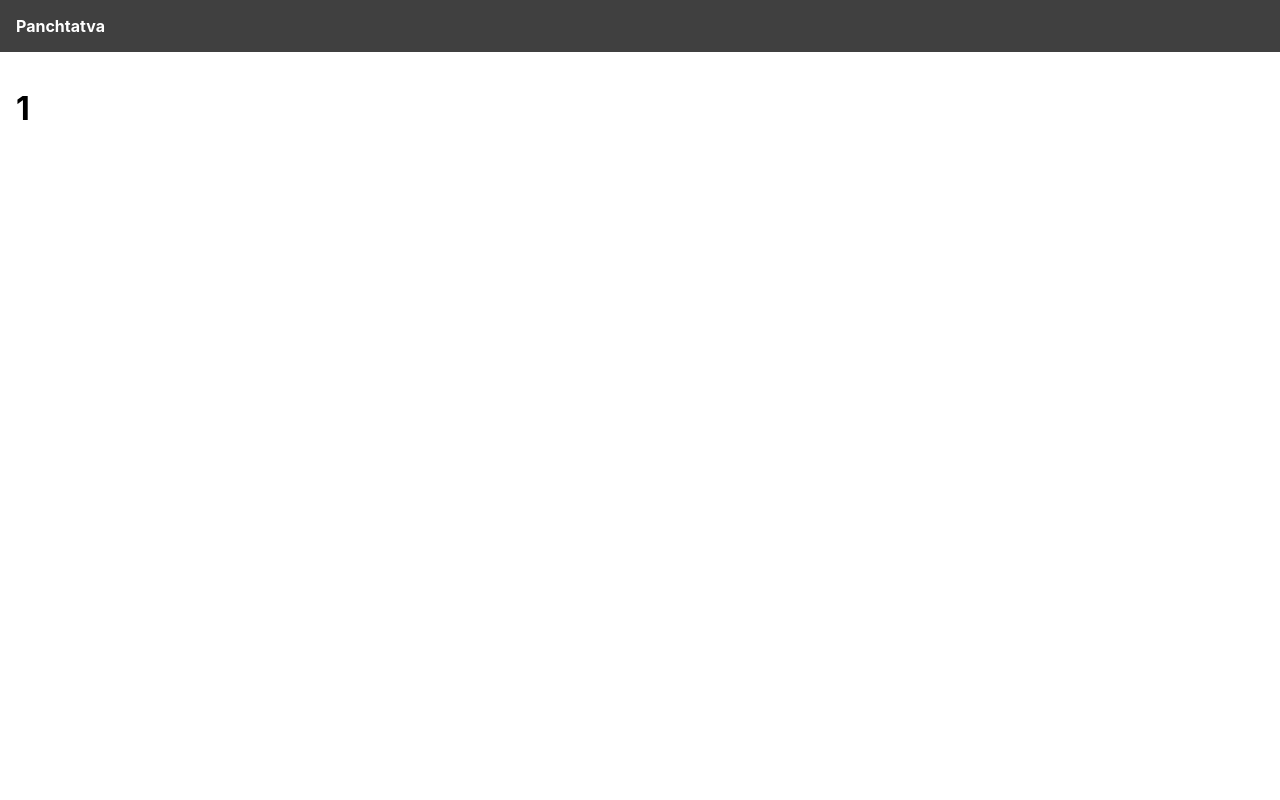
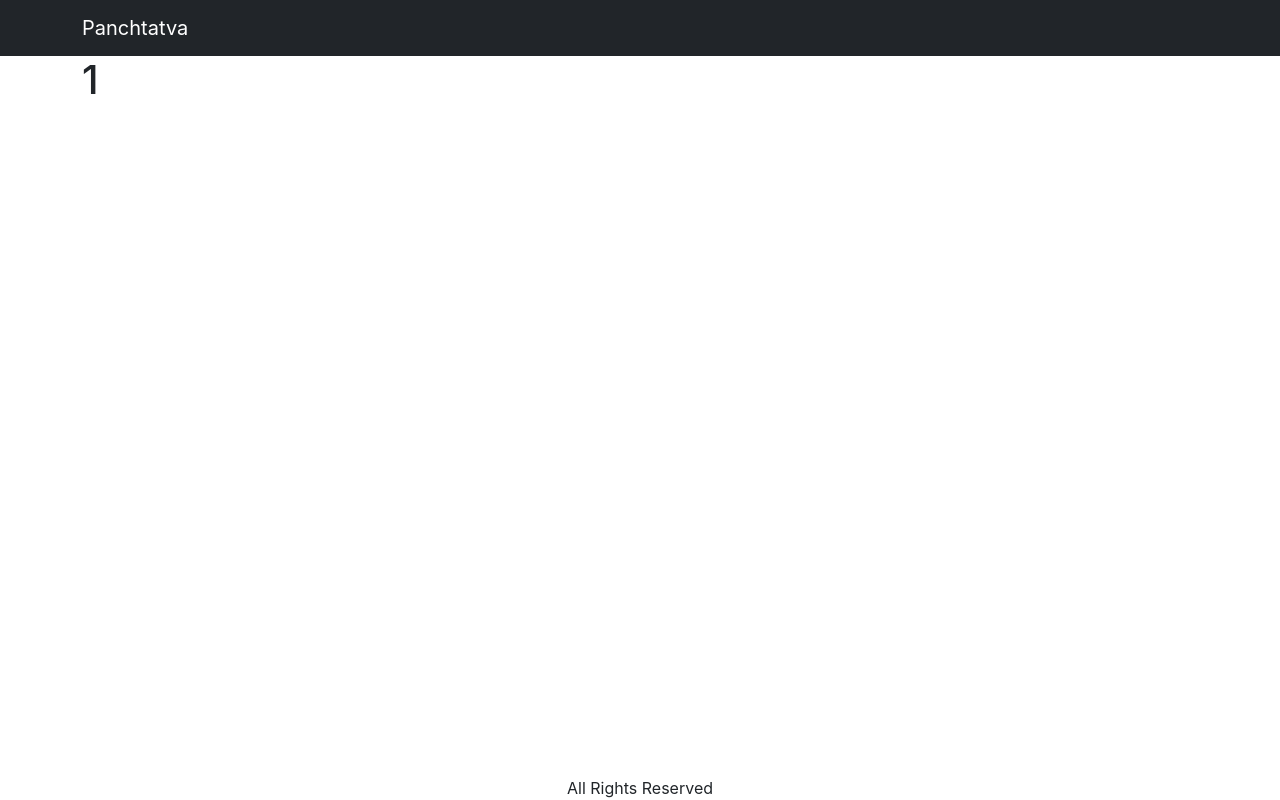
Before and after one commit to Sarthak-503/Panchtatva, a React (Create React App) app in the folder frontend/: page /product/1 in a window 1280 px wide. Built offline with nearby package versions, Linux system fonts and the light colour scheme.

Commit message:
new commit

```diff
--- a/frontend/package.json
+++ b/frontend/package.json
@@ -8,11 +8,13 @@
     "@testing-library/react": "^13.4.0",
     "@testing-library/user-event": "^13.5.0",
     "axios": "^1.2.3",
+    "bootstrap": "^5.2.3",
     "react": "^18.2.0",
+    "react-bootstrap": "^2.7.0",
     "react-dom": "^18.2.0",
+    "react-router-bootstrap": "^0.26.2",
     "react-router-dom": "^6.7.0",
     "react-scripts": "5.0.1",
-    "use-reducer-logger": "^1.0.2",
     "web-vitals": "^2.1.4"
   },
   "scripts": {
--- a/frontend/src/App.js
+++ b/frontend/src/App.js
@@ -1,24 +1,37 @@
 import './App.css';
-import { BrowserRouter, Link, Route, Routes } from 'react-router-dom';
+import { BrowserRouter, Route, Routes } from 'react-router-dom';
 import HomeScreen from './screens/HomeScreen';
 import ProductScreen from './screens/ProductScreen';
+import Navbar from 'react-bootstrap/Navbar';
+import Container from 'react-bootstrap/Container'
+import { LinkContainer } from 'react-router-bootstrap';
+
 
 function App() {
   return (
     <BrowserRouter>
-    <div>
+    <div className="d-flex flex-column site-container">
       <header>
-        <Link to="/">
-        Panchtatva
-        </Link>
+      <Navbar bg="dark" variant="dark">
+      <Container>
+      <LinkContainer to="/">
+      <Navbar.Brand>Panchtatva</Navbar.Brand>
+      </LinkContainer>
+      </Container>
+      </Navbar>
       </header>
       <main>
+      <Container>
       <Routes>
       <Route path="/product/:slug" element={<ProductScreen />} />
       <Route path="/" element={<HomeScreen />} />
       </Routes>
+      </Container>
 
       </main>
+      <footer>
+      <div className="text-center">All Rights Reserved</div>
+      </footer>
     </div>
     </BrowserRouter>
   );
--- a/frontend/src/index.css
+++ b/frontend/src/index.css
@@ -7,20 +7,12 @@
   -moz-osx-font-smoothing: grayscale;
 }
 
-header
-{
-  background-color: #404040;
-  padding: 1rem;
-}
-
-header a {
-  color: #ffffff;
-  font-weight: bold;
-  text-decoration: none;
+.site-container {
+  min-height: 100vh;
 }
 
 main {
-  padding: 1rem;
+  flex: 1;
 }
 
 .products {
--- a/frontend/src/index.js
+++ b/frontend/src/index.js
@@ -1,5 +1,6 @@
 import React from 'react';
 import ReactDOM from 'react-dom/client';
+import 'bootstrap/dist/css/bootstrap.min.css'
 import './index.css';
 import App from './App';
 import reportWebVitals from './reportWebVitals';
--- a/frontend/src/screens/HomeScreen.js
+++ b/frontend/src/screens/HomeScreen.js
@@ -1,7 +1,7 @@
 import React, { useEffect, useState, useReducer } from 'react'
 import { Link } from 'react-router-dom'
 import axios from 'axios';
-import logger from 'use-reducer-logger';
+// import logger from 'use-reducer-logger';
 // import data from '../data'
 
 const reducer = (state, action) => {
@@ -20,7 +20,7 @@
 function HomeScreen() {
 
   // const [products, setProducts] = useState([]);
-  const [{loading, error, products}, dispatch] = useReducer(logger(reducer), {
+  const [{loading, error, products}, dispatch] = useReducer(reducer, {
     products: [],
     loading: true,
     error: '',
```
Also changed, not shown: 1 other file (tests, documents, lock files or other folders).
